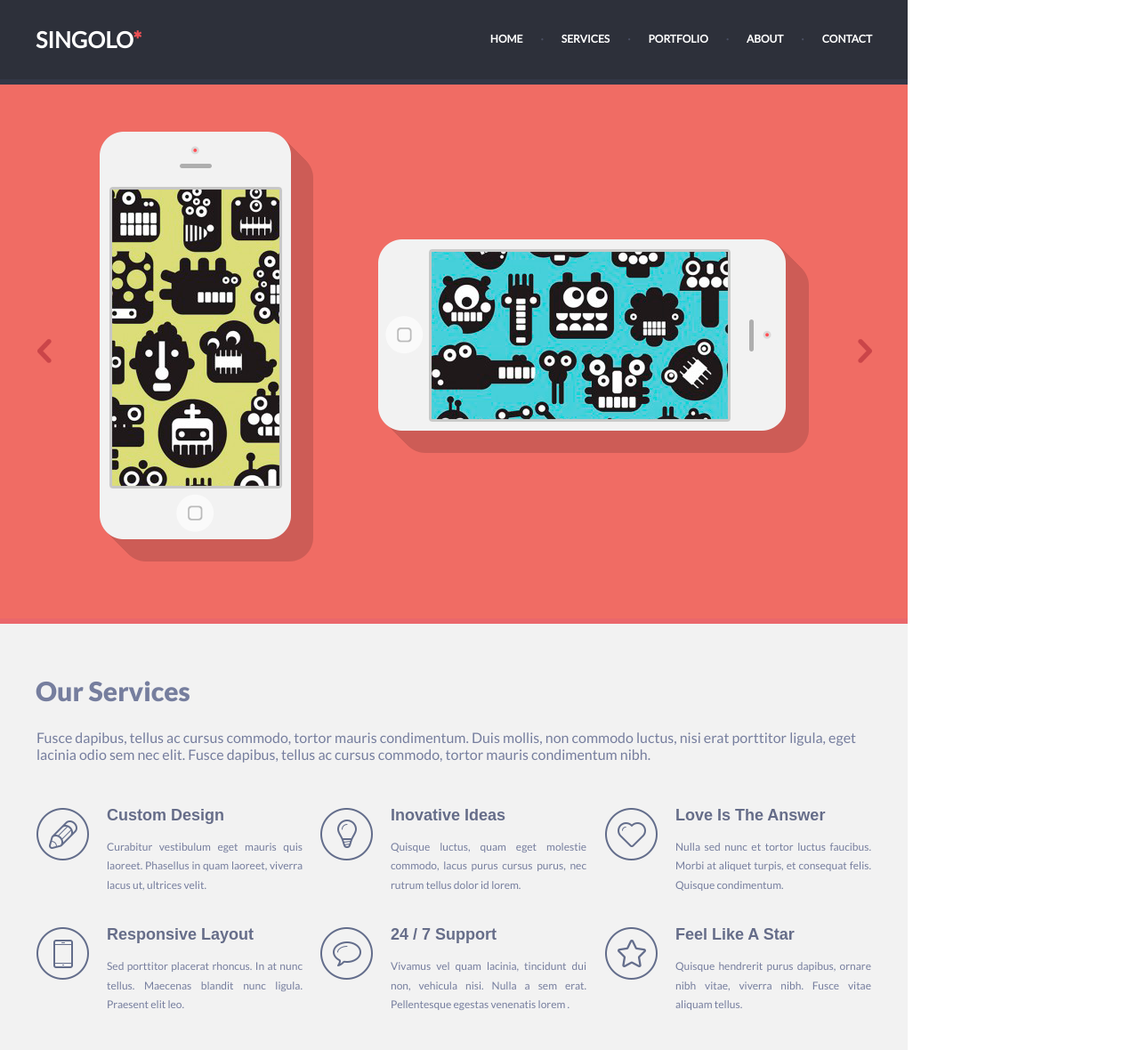
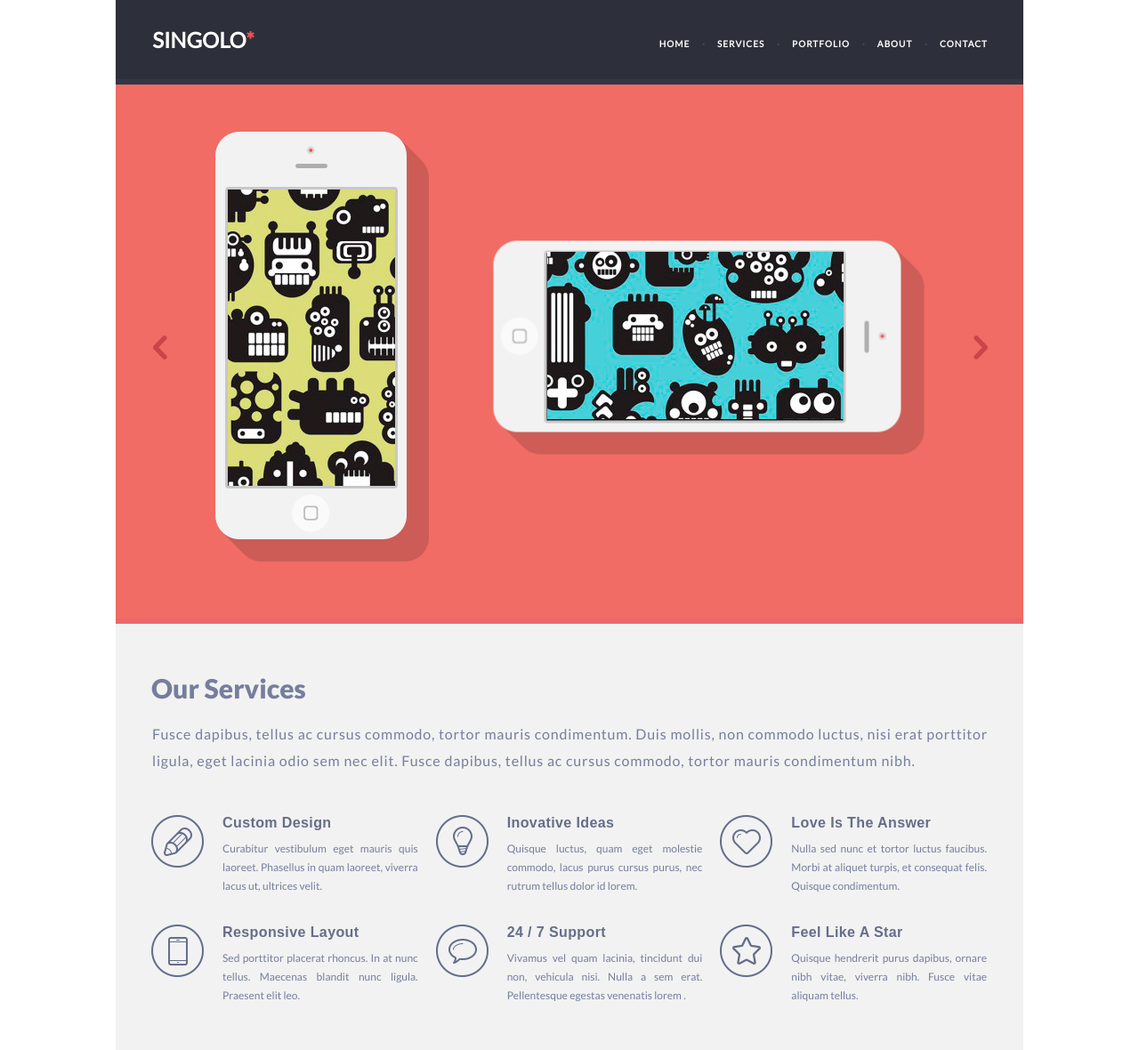
Before and after one commit to DzmitryDabrahost/singolo, a plain HTML site: page singolo1.html in a window 1280 px wide. Shown: the top 1180 px of the page at 89% size. Drawn offline with Linux system fonts and the light colour scheme.

Commit message:
fix: fix image & html & css

```diff
--- a/singolo1.css
+++ b/singolo1.css
@@ -2,7 +2,8 @@
 
 * {
     font-family: "Lato";
-    margin: 0;
+    margin: 0 auto;
+    max-width: 1020px;
 }
 
 a {
@@ -10,7 +11,7 @@ a {
     color: white;
 }
 
-header {
+.header {
     background-color: #2d303a;
     height: 89px;
     text-transform: uppercase;
@@ -18,37 +19,48 @@ header {
     border-bottom: 6px solid #323746;
     display: flex;
     justify-content: space-between;
-    align-items: center;
-    width: 1020px;
 }
 
 .header__logo {
-   padding-left: 40px;
+    padding-left: 41px;
+    display: flex;
+    align-items: center;
+    width: 115px;
+    margin: 0;
 }
 
 h1  {
-    font-size: 25px;
+    font-size: 24px;
     font-weight: 700;
-    line-height: 6.32px;
 }
 
 .header__logo-star {
     color: #eb5055;
 }
 
+.navigation {
+    margin: 0;
+    display: flex;
+    align-items: center;
+    padding-top: 8px;
+}
+
 .header__navigation {
     list-style: none;
     display: flex;
+    font-size: 10px;
+    font-weight: 700;
+    letter-spacing: 1px;
+}
+
+.header__navigation li:last-child {
     padding-right: 40px;
-    font-size: 12px;
-    font-weight: 700;
-    line-height: 6.32px;
 }
 
 .header__navigation-dot {
     color: #494e62;
-    padding-right: 20px;
-    padding-left: 20px;
+    padding-right: 13px;
+    padding-left: 14px;
 }
 
 .header__navigation a:hover {
@@ -58,7 +70,6 @@ h1  {
 .main__content {
     background-color: #f06c64;
     height: 600px;
-    max-width: 1020px;
     position: relative;
     border-bottom: 6px solid #ea676b;
 }
@@ -67,31 +78,64 @@ h1  {
     position: absolute;
     left: 42px;
     top: 50%;
-    margin-top: -14px;
+    margin-top: -18px;
     cursor: pointer;
 }
 
-.vertical__phone {
+.phone_shadow {
     position: absolute;
     left: 112px;
     top: 53px;
+    z-index: 1;
 }
 
-.horizontal__phone {
+.phone_base {
     position: absolute;
-    top: 174px;
-    right: 111px;
+    top: 53px;
+    left: 112px;
+    z-index: 2;
+}
+
+.phone_screen-vertical {
+    position: absolute;
+    top: 118px;
+    left: 126px;
+    z-index: 3;
+    clip: rect(0 188px 333px 0);
+}
+
+.phone_shadow-horizontal {
+    position: absolute;
+    top: 54px;
+    right: 233px;
+    transform: scaleY(-1) rotate(90deg);
+    z-index: 1;
+}
+
+.phone_base-horizontal {
+    position: absolute;
+    transform: rotate(90deg);
+    top: 54px;
+    left: 546px;
+    z-index: 2;
+}
+
+.phone_screen-horizontal {
+    position: absolute;
+    z-index: 3;
+    left: 485px;
+    top: 188px;
+    clip: rect(0 333px 188px 0);
 }
 
 .chevright {
     position: absolute;
     right: 40px;
     top: 50%;
-    margin-top: -14px;
+    margin-top: -18px;
 }
 
 .main__services {
-    width: 1020px;
     height: 496px;
     background-color: #f2f2f2;
     color: #767e9e;
@@ -102,17 +146,19 @@ h2 {
     font-size: 30px;
     line-height: 17.86px;
     font-family: "Lato-Black";
-    padding-top: 67px;
+    padding-top: 64px;
     padding-left: 40px;
 }
 
 .services_description {
-    padding: 33px 40px 51px 41px;
+    padding: 27px 39px 46px 41px;
+    line-height: 30px;
+    letter-spacing: 0.8px;
 }
 
 .section_3_colums {
     display: flex;
-    padding: 0 41px 37px;
+    padding: 0 41px 33px 40px;
 }
 
 .section_colums {
@@ -122,25 +168,25 @@ h2 {
 }
 
 .section_colums_image {
-    padding-right: 20px;
+    padding-right: 21px;
 }
 
 .second {
-    padding: 0 21px 0 20px;
+    padding: 0 20px;
 }
 
 h3 {
     color: #666d89;
     font-family: "Lato - Black", sans-serif;
-    font-size: 18px;
+    font-size: 16px;
     font-weight: 700;
-    line-height: 17.86px;
-    padding-bottom: 15px;
+    padding-bottom: 9px;
+    letter-spacing: 0.4px;
 }
 
 .text_content {
     font-size: 12px;
     font-weight: 400;
-    line-height: 21.56px;
+    line-height: 21px;
     text-align: justify;
 }
--- a/singolo1.html
+++ b/singolo1.html
@@ -7,11 +7,11 @@
     <link rel="stylesheet" href="singolo1.css">
 </head>
 <body>
-    <header>
+    <header class="header">
         <div class="header__logo">
             <a href="#"><h1>singolo<span class="header__logo-star">*</span></h1></a>
         </div>
-        <nav>
+        <nav class="navigation">
             <ul class="header__navigation">
                 <li><a href="#">home</a></li><span class="header__navigation-dot">&middot;</span>
                 <li><a href="#">services</a></li><span class="header__navigation-dot">&middot;</span>
@@ -23,8 +23,12 @@
     </header>
     <main class="main__content">
         <img src="/assets/chev.png" alt="prev" class="chevleft">
-        <img src="/assets/iphone.png" alt="iphone" class="vertical__phone">
-        <img src="/assets/iphoneGorizontal.png" alt="horizontalPhone" class="horizontal__phone">
+        <img src="/assets/Shadow.png" alt="iphone" class="phone_shadow">
+        <img src="/assets/Base-mobile.png" alt="iphone" class="phone_base">
+        <img src="/assets/Layer-vertical.png" alt="screen-picture" class="phone_screen-vertical">
+        <img src="/assets/Shadow.png" alt="iPhone" class="phone_shadow-horizontal">
+        <img src="/assets/Base-mobile.png" alt="iphone" class="phone_base-horizontal">
+        <img src="/assets/Layer-horizontal.png" alt="screen-picture" class="phone_screen-horizontal">
         <img src="/assets/chev-right.png" alt="next" class="chevright">
     </main>
     <section class="main__services">
```
Also changed, not shown: assets/Base-mobile.png (added), assets/Layer-horizontal.png (added), assets/Layer-vertical.png (added), assets/Shadow.png (added), assets/iPhone.png (deleted), assets/iphoneGorizontal.png (deleted).
